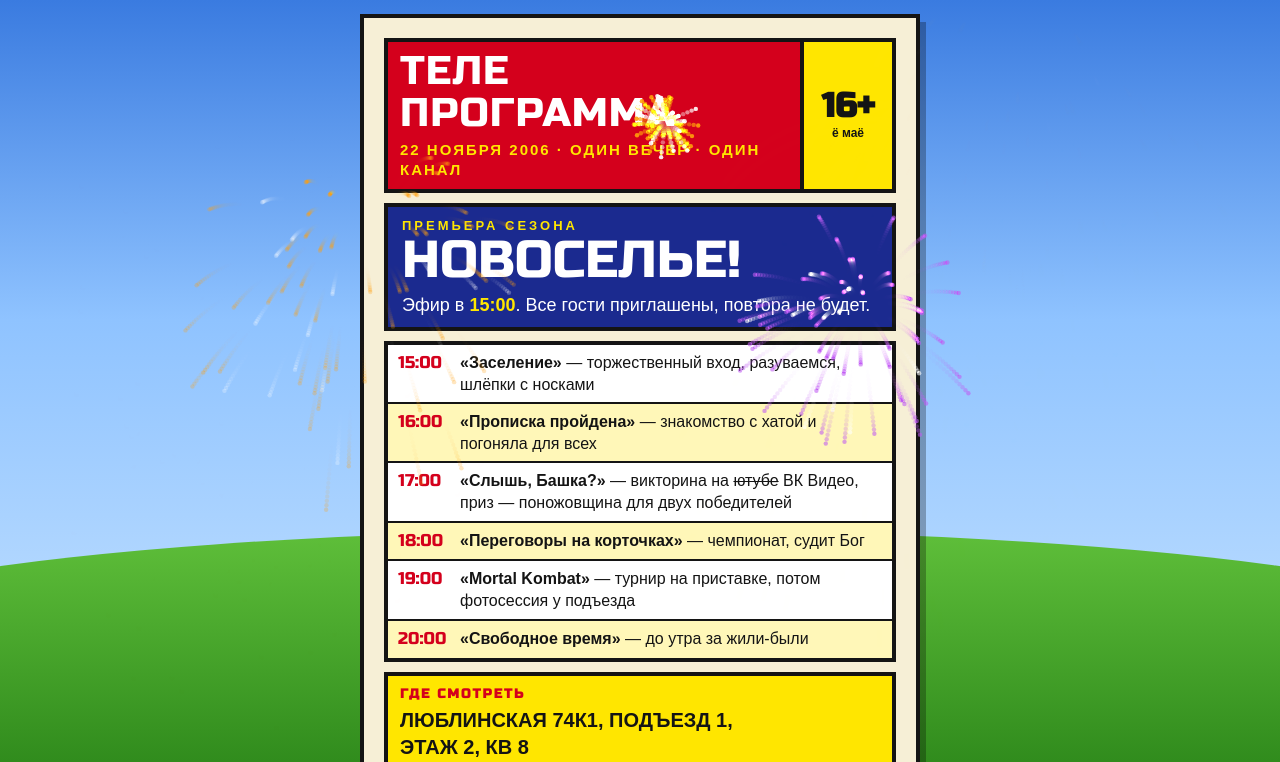
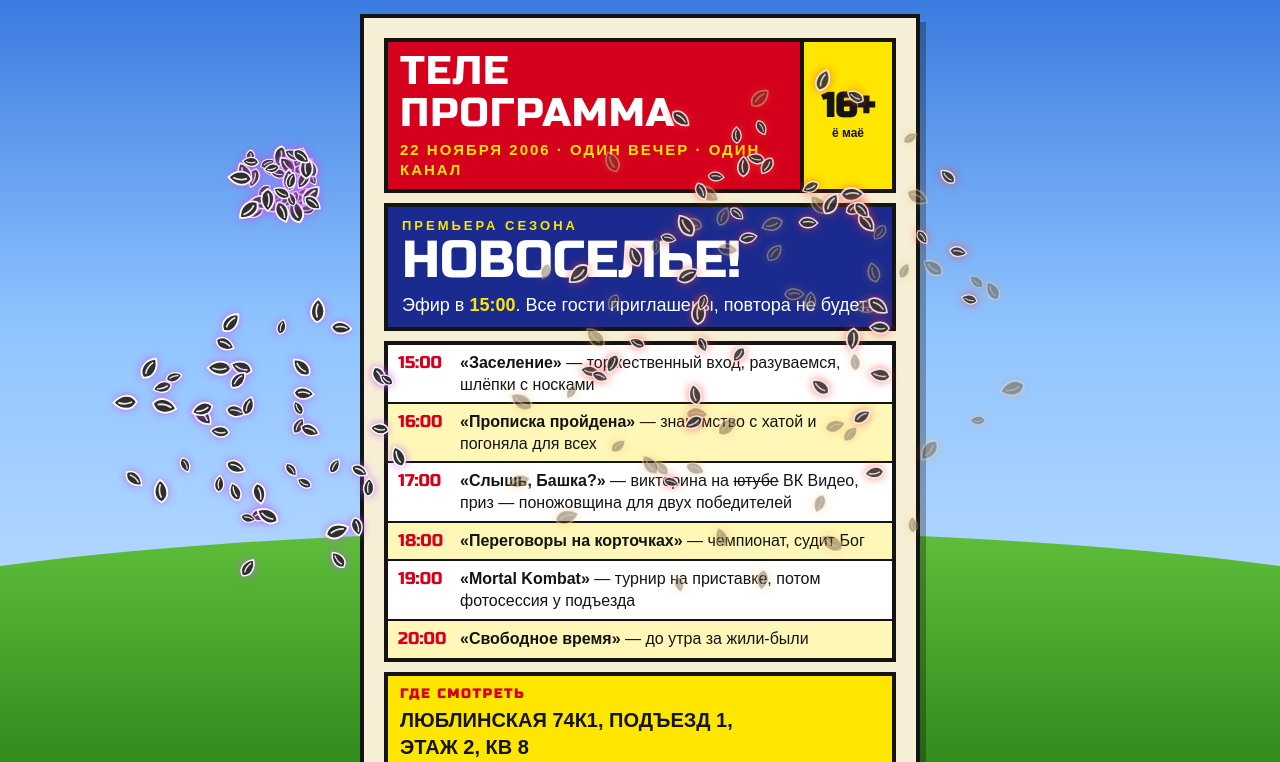
Before and after one commit to Gepackstuck/novosele, a plain HTML site: page index.html in a window 1280 px wide. Both pictures are taken after a click on the button "пуск". Shown: the top 762 px of the page. Drawn offline with Linux system fonts and the light colour scheme; no server answers.

Commit message:
Add files via upload

```diff
--- a/index.html
+++ b/index.html
@@ -366,7 +366,7 @@ tick(); setInterval(tick, 1000);
 var y0 = window.scrollY || 0;
 function hintCheck(){ if (Math.abs((window.scrollY || document.documentElement.scrollTop) - y0) > 80) $('hint').classList.add('off'); }
 addEventListener('scroll', hintCheck, { passive: true });
-/* салют */
+/* салют из семок */
 var fwOn = false;
 function fireworks(){
   if (fwOn) return; fwOn = true;
@@ -375,17 +375,22 @@ function fireworks(){
   var ps = [], t0 = 0, last = -1000, cols = ['#ff3b30','#ffd60a','#34c759','#0a84ff','#ff9f0a','#bf5af2'];
   function burst(){
     var cx = W * (.15 + Math.random() * .7), cy = H * (.12 + Math.random() * .4), col = cols[Math.random() * cols.length | 0];
-    for (var i = 0; i < 70; i++) { var a = Math.random() * 6.283, s = 1 + Math.random() * 4.2; ps.push({ x: cx, y: cy, vx: Math.cos(a) * s, vy: Math.sin(a) * s, l: 1, c: Math.random() < .25 ? '#fff' : col }); }
+    for (var i = 0; i < 46; i++) { var a = Math.random() * 6.283, sp = 1.5 + Math.random() * 4.5; ps.push({ x: cx, y: cy, vx: Math.cos(a) * sp, vy: Math.sin(a) * sp, l: 1, r: Math.random() * 6.283, vr: (Math.random() - .5) * .45, sz: 7 + Math.random() * 5, c: col }); }
+  }
+  function seed(p){
+    x.save(); x.translate(p.x, p.y); x.rotate(p.r); x.scale(p.sz / 10, p.sz / 10);
+    x.globalAlpha = Math.min(1, p.l * 2); x.shadowColor = p.c; x.shadowBlur = 10;
+    x.beginPath(); x.moveTo(0, -10); x.bezierCurveTo(7, -4, 8, 6, 0, 10); x.bezierCurveTo(-8, 6, -7, -4, 0, -10); x.closePath();
+    x.fillStyle = '#2e2e2e'; x.fill(); x.shadowBlur = 0; x.lineWidth = 1.6; x.strokeStyle = '#fff'; x.stroke();
+    x.beginPath(); x.moveTo(0, -6); x.quadraticCurveTo(-2.5, 0, 0, 6); x.lineWidth = 1.5; x.strokeStyle = '#e9e9e9'; x.stroke();
+    x.restore();
   }
   function frame(t){
     if (!t0) t0 = t; var el = t - t0;
     if (el < 4500 && t - last > 380) { burst(); last = t; }
-    x.setTransform(dpr, 0, 0, dpr, 0, 0);
-    x.globalCompositeOperation = 'destination-out'; x.fillStyle = 'rgba(0,0,0,.25)'; x.fillRect(0, 0, W, H);
-    x.globalCompositeOperation = 'lighter';
-    ps = ps.filter(function(p){ return p.l > 0; });
-    ps.forEach(function(p){ p.x += p.vx; p.y += p.vy; p.vx *= .985; p.vy = p.vy * .985 + .06; p.l -= .014; x.globalAlpha = Math.max(p.l, 0); x.fillStyle = p.c; x.beginPath(); x.arc(p.x, p.y, 2.2, 0, 6.283); x.fill(); });
-    x.globalAlpha = 1;
+    x.setTransform(dpr, 0, 0, dpr, 0, 0); x.clearRect(0, 0, W, H);
+    ps = ps.filter(function(p){ return p.l > 0 && p.y < H + 30; });
+    ps.forEach(function(p){ p.x += p.vx; p.y += p.vy; p.vx *= .985; p.vy = p.vy * .985 + .07; p.r += p.vr; p.l -= .011; seed(p); });
     if (el < 4500 || ps.length) requestAnimationFrame(frame); else { c.style.display = 'none'; fwOn = false; }
   }
   requestAnimationFrame(frame);
```
